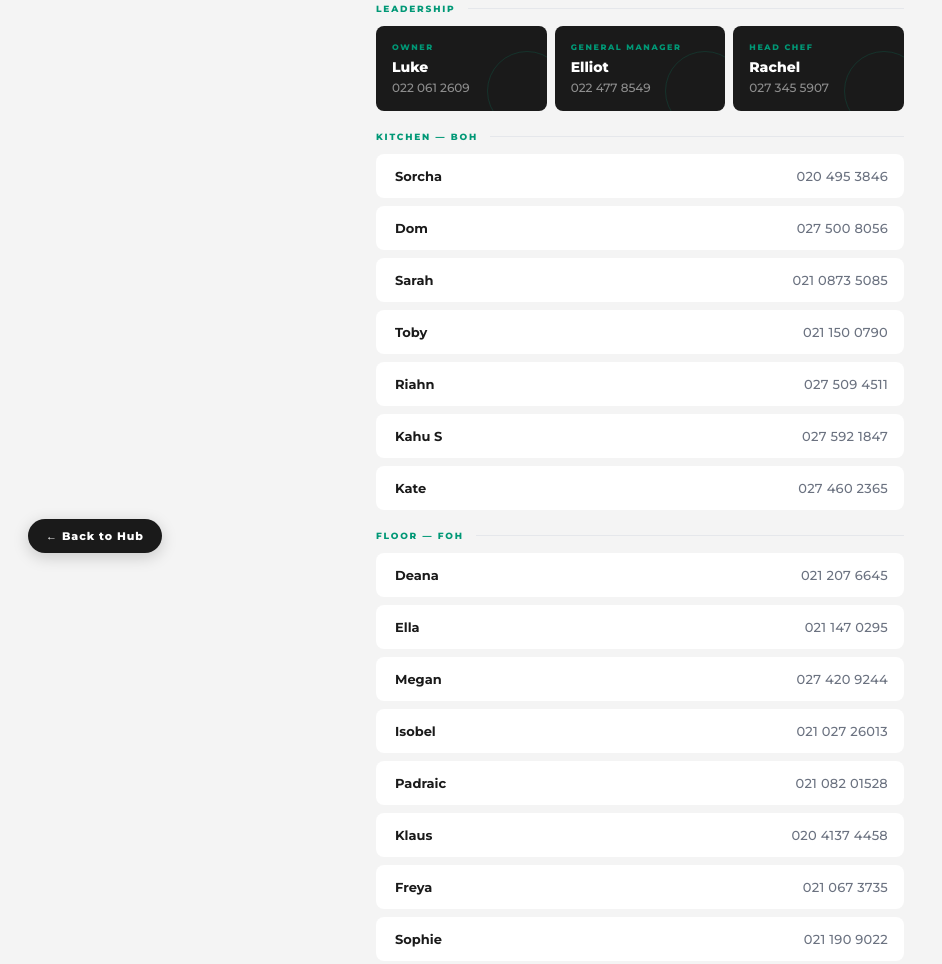
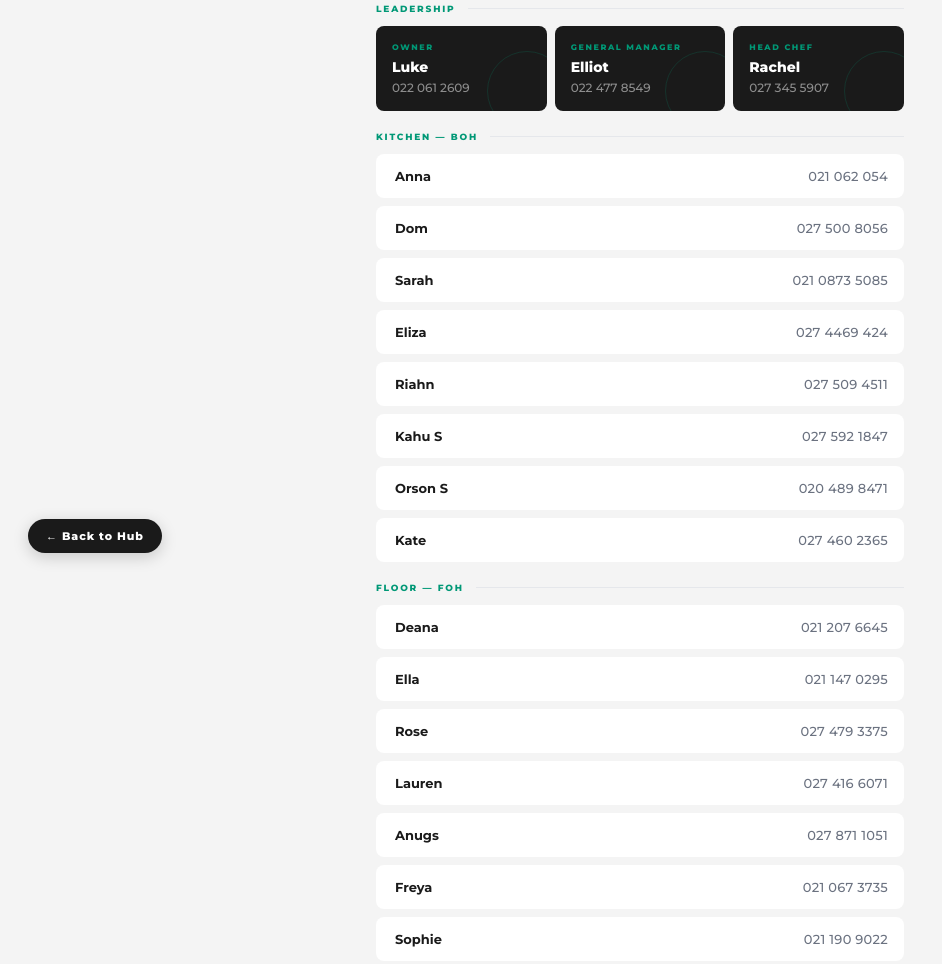
Before and after one commit to Fo-Fum/neo-docs, a plain HTML site: page neo-staff-contacts.html in a window 1280 px wide. Shown: the part 219-1183 px from the top of the page, without its empty margins (0-942 px from the left). Drawn offline with Linux system fonts and the light colour scheme.

Commit message:
Update neo-staff-contacts.html

```diff
--- a/neo-staff-contacts.html
+++ b/neo-staff-contacts.html
@@ -254,12 +254,13 @@
       <div class="section-rule"></div>
     </div>
     <div class="contact-grid">
-      <div class="contact-card"><div class="contact-name">Sorcha</div><div class="contact-phone"><a href="tel:0204953846">020 495 3846</a></div></div>
+      <div class="contact-card"><div class="contact-name">Anna</div><div class="contact-phone"><a href="tel:021062054">021 062 054</a></div></div>
       <div class="contact-card"><div class="contact-name">Dom</div><div class="contact-phone"><a href="tel:0275008056">027 500 8056</a></div></div>
       <div class="contact-card"><div class="contact-name">Sarah</div><div class="contact-phone"><a href="tel:02108735085">021 0873 5085</a></div></div>
-      <div class="contact-card"><div class="contact-name">Toby</div><div class="contact-phone"><a href="tel:0211500790">021 150 0790</a></div></div>
+      <div class="contact-card"><div class="contact-name">Eliza</div><div class="contact-phone"><a href="tel:0274469424">027 4469 424</a></div></div>
       <div class="contact-card"><div class="contact-name">Riahn</div><div class="contact-phone"><a href="tel:0275094511">027 509 4511</a></div></div>
       <div class="contact-card"><div class="contact-name">Kahu S</div><div class="contact-phone"><a href="tel:0275921847">027 592 1847</a></div></div>
+      <div class="contact-card"><div class="contact-name">Orson S</div><div class="contact-phone"><a href="tel:0204898471">020 489 8471</a></div></div>
       <div class="contact-card"><div class="contact-name">Kate</div><div class="contact-phone"><a href="tel:0274602365">027 460 2365</a></div></div>
     </div>
   </div>
@@ -273,10 +274,9 @@
     <div class="contact-grid">
       <div class="contact-card"><div class="contact-name">Deana</div><div class="contact-phone"><a href="tel:0212076645">021 207 6645</a></div></div>
       <div class="contact-card"><div class="contact-name">Ella</div><div class="contact-phone"><a href="tel:0211470295">021 147 0295</a></div></div>
-      <div class="contact-card"><div class="contact-name">Megan</div><div class="contact-phone"><a href="tel:0274209244">027 420 9244</a></div></div>
-      <div class="contact-card"><div class="contact-name">Isobel</div><div class="contact-phone"><a href="tel:02102726013">021 027 26013</a></div></div>
-      <div class="contact-card"><div class="contact-name">Padraic</div><div class="contact-phone"><a href="tel:02108201528">021 082 01528</a></div></div>
-      <div class="contact-card"><div class="contact-name">Klaus</div><div class="contact-phone"><a href="tel:02041374458">020 4137 4458</a></div></div>
+      <div class="contact-card"><div class="contact-name">Rose</div><div class="contact-phone"><a href="tel:0274793375">027 479 3375</a></div></div>
+      <div class="contact-card"><div class="contact-name">Lauren</div><div class="contact-phone"><a href="tel:0274166071">027 416 6071</a></div></div>
+      <div class="contact-card"><div class="contact-name">Anugs</div><div class="contact-phone"><a href="tel:0278711051">027 871 1051</a></div></div>
       <div class="contact-card"><div class="contact-name">Freya</div><div class="contact-phone"><a href="tel:0210673735">021 067 3735</a></div></div>
       <div class="contact-card"><div class="contact-name">Sophie</div><div class="contact-phone"><a href="tel:0211909022">021 190 9022</a></div></div>
     </div>
```
